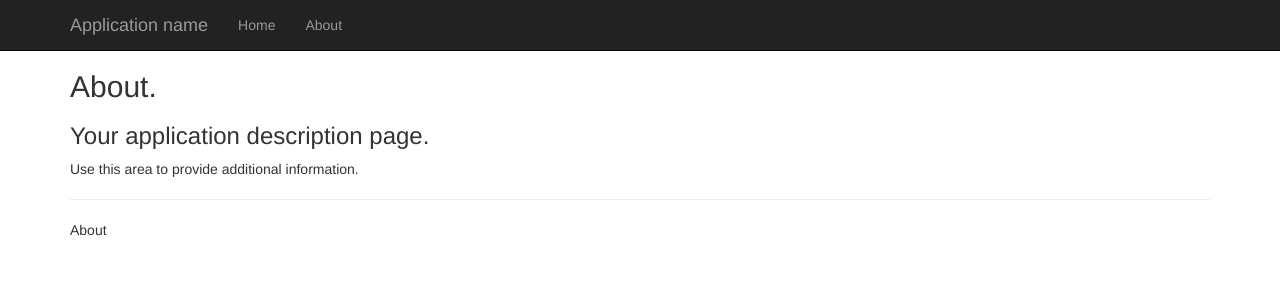
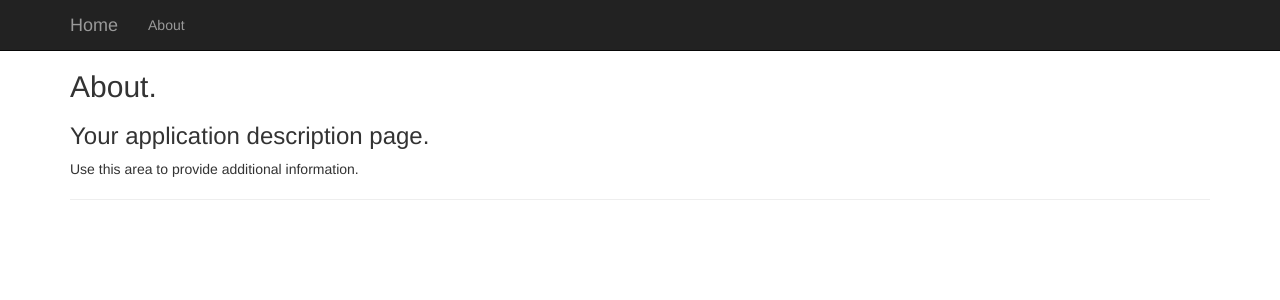
Before and after one commit to kjabbe/MultipleChoice, a Flask app: page /about in a window 1280 px wide. Shown: the top 300 px of the page. Run offline with Flask 2, Linux system fonts and the light colour scheme; some libraries are stand-ins or nearby versions.

Commit message:
pretty title path

```diff
--- a/FlaskWebProject/templates/layout.html
+++ b/FlaskWebProject/templates/layout.html
@@ -18,12 +18,14 @@
                     <span class="icon-bar"></span>
                     <span class="icon-bar"></span>
                 </button>
-                <a href="/" class="navbar-brand">Application name</a>
+                <a href="/" class="navbar-brand">Home</a>
             </div>
             <div class="navbar-collapse collapse">
                 <ul class="nav navbar-nav">
-                    <li><a href="{{ url_for('home') }}">Home</a></li>
-                    <li><a href="{{ url_for('about') }}">About</a></li>
+                    <!-- <li><a href="{{ url_for('home') }}">Home</a></li>-->
+					{% if title != "Multiple Choice" %}
+                    	<li><a href="{{ url_for('questions', theme=title) }}">{{ title }}</a></li>
+					{% endif %}
                 </ul>
             </div>
         </div>
@@ -33,7 +35,7 @@
         {% block content %}{% endblock %}
         <hr />
         <footer>
-            <p>{{ title }}</p>
+            <!-- <p>{{ title }}</p> -->
         </footer>
     </div>
 
```
